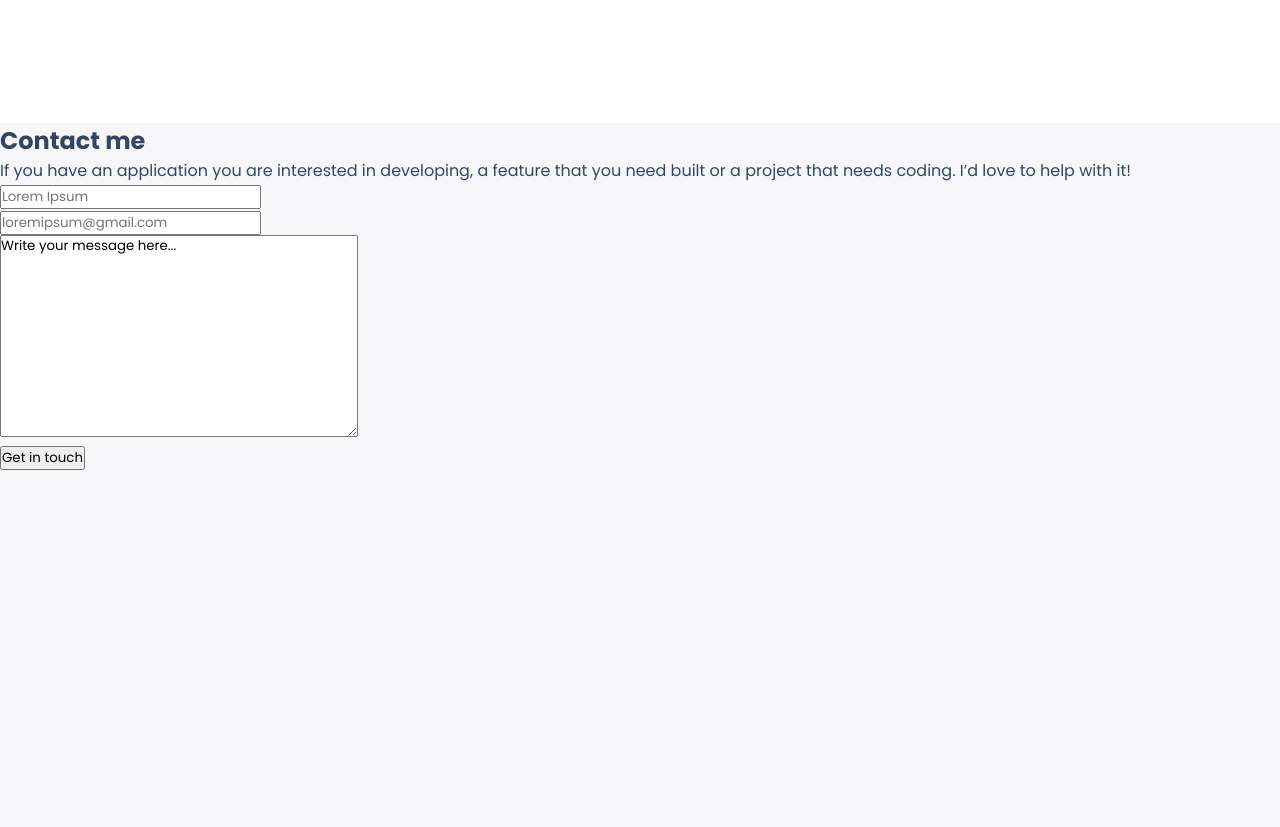
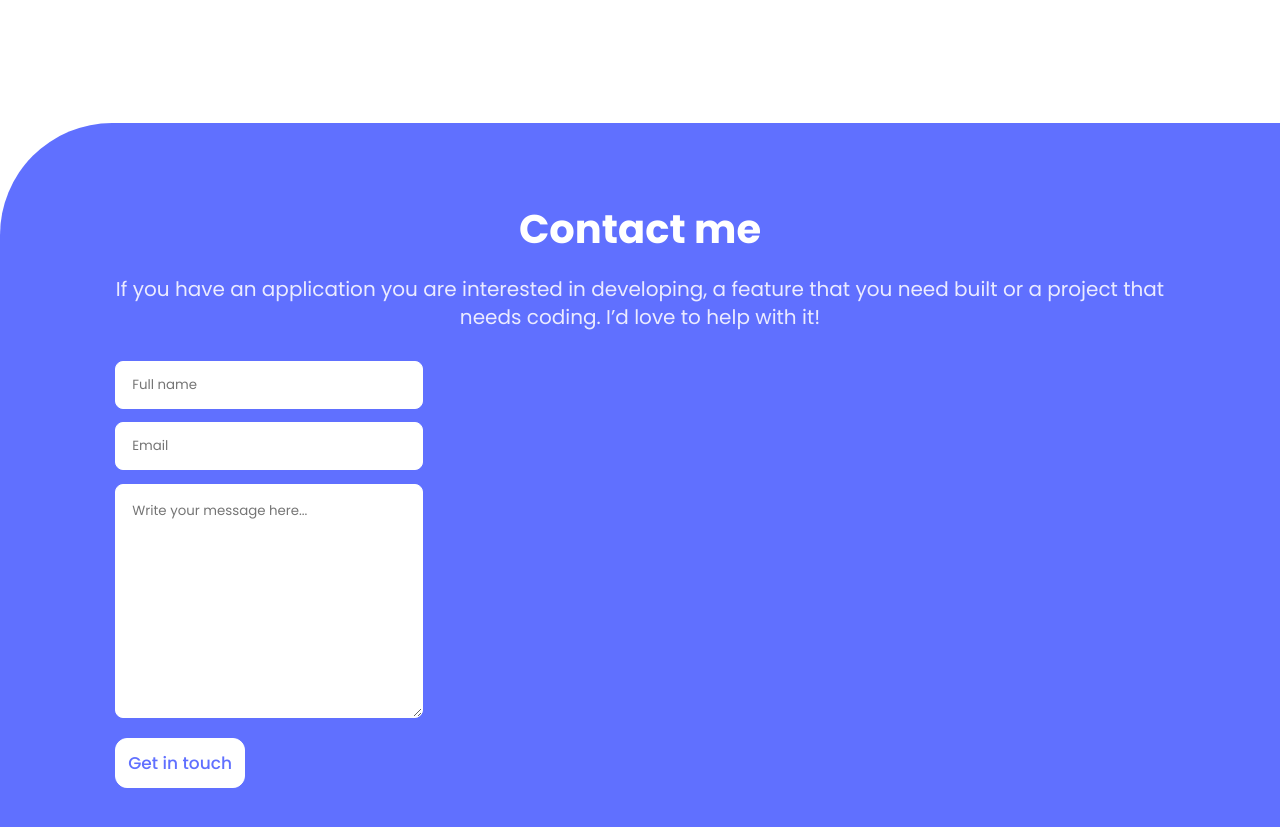
Before and after one commit to WilfriedM01/portfolio, a website: page index.html in a window 1280 px wide. Shown: the part 3900-4727 px from the top of the page. Before the commit the page ends 4370 px from the top, so only its background shows below. Drawn offline with Linux system fonts and the light colour scheme.

Commit message:
Add the base css style of contact me form

```diff
--- a/assets/css/style.css
+++ b/assets/css/style.css
@@ -279,6 +279,77 @@ details > ul > li {
   display: grid;
 }
 
+.form-wrap-level-one {
+  background-color: #fff;
+  width: 100%;
+}
+
+.form-wrap-level-two {
+  background-color: #6070ff;
+  border-top-left-radius: 7rem;
+}
+
+.form-container {
+  padding: 5em 0 5em 0;
+  width: 82%;
+  margin: 0 auto;
+  color: #fff;
+}
+
+ul {
+  list-style-type: none;
+}
+
+.form-container h2 {
+  display: block;
+  width: max-content;
+  margin: 0 auto;
+  padding-bottom: 0.5em;
+  font-weight: 700;
+  font-size: 40px;
+  line-height: 52px;
+}
+
+.form-container p {
+  text-align: center;
+  font-size: 20px;
+  font-weight: 400;
+  line-height: 28px;
+  color: #ebebff;
+  padding-bottom: 1.5em;
+}
+
+textarea,
+input {
+  width: 307.5px;
+  margin-bottom: 1em;
+  border-radius: 8px;
+  color: #172b4d;
+  padding: 16px;
+  background-color: #fff;
+  border: 1px solid #fff;
+}
+
+.form-container input {
+  height: 48px;
+}
+
+.form-container textarea {
+  color: #b3bac5;
+}
+
+.form-container button {
+  background-color: #fff;
+  color: #6070ff;
+  text-align: center;
+  font-weight: 500;
+  font-size: 17px;
+  line-height: 24px;
+  border: 1px solid #fff;
+  border-radius: 12px;
+  padding: 12px;
+}
+
 @media all and (min-width: 375px) {
   .menu-list {
     display: none;
--- a/index.html
+++ b/index.html
@@ -329,12 +329,14 @@
             </details>
           </p>
         </artcle>
-        <section class="form-container">
+        <section class="form-wrap-level-one">
+          <div class="form-wrap-level-two">
+            <div class="form-container">
               <h2 class="form-title">Contact me</h2>
               <p class="form-description">
                 If you have an application you are interested in developing, a
-            feature that you need built or a project that needs coding. I’d love
-            to help with it!
+                feature that you need built or a project that needs coding. I’d
+                love to help with it!
               </p>
               <form action="" method="post" class="contact-form">
                 <ul>
@@ -342,7 +344,7 @@
                     <input
                       type="text"
                       name="user-name"
-                  placeholder="Lorem Ipsum"
+                      placeholder="Full name"
                       required
                     />
                   </li>
@@ -350,26 +352,27 @@
                     <input
                       type="email"
                       name="user-email"
-                  placeholder="loremipsum@gmail.com"
+                      placeholder="Email"
                       required
                     />
                   </li>
                   <li class="message-area">
                     <textarea
                       name="user-message"
-                  id=""
+                      id="#"
                       cols="30"
                       rows="10"
+                      placeholder="Write your message here..."
                       required
-                >
-Write your message here...</textarea
-                >
+                    ></textarea>
                   </li>
                   <li class="button">
                     <button type="submit">Get in touch</button>
                   </li>
                 </ul>
               </form>
+            </div>
+          </div>
         </section>
       </section></a
     >
```
Lines whose indentation alone changed are shown as unchanged.
